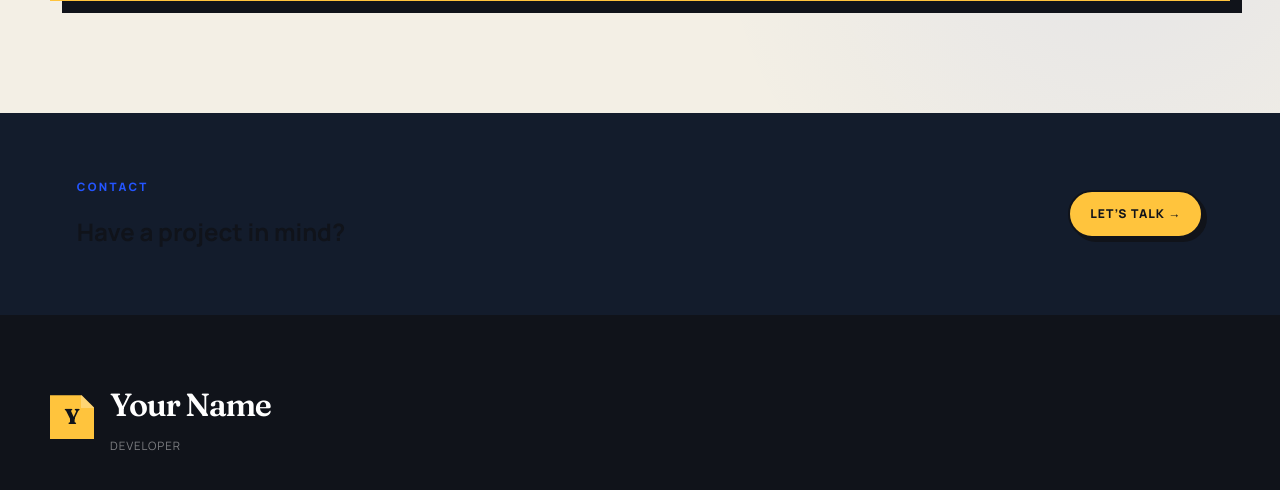
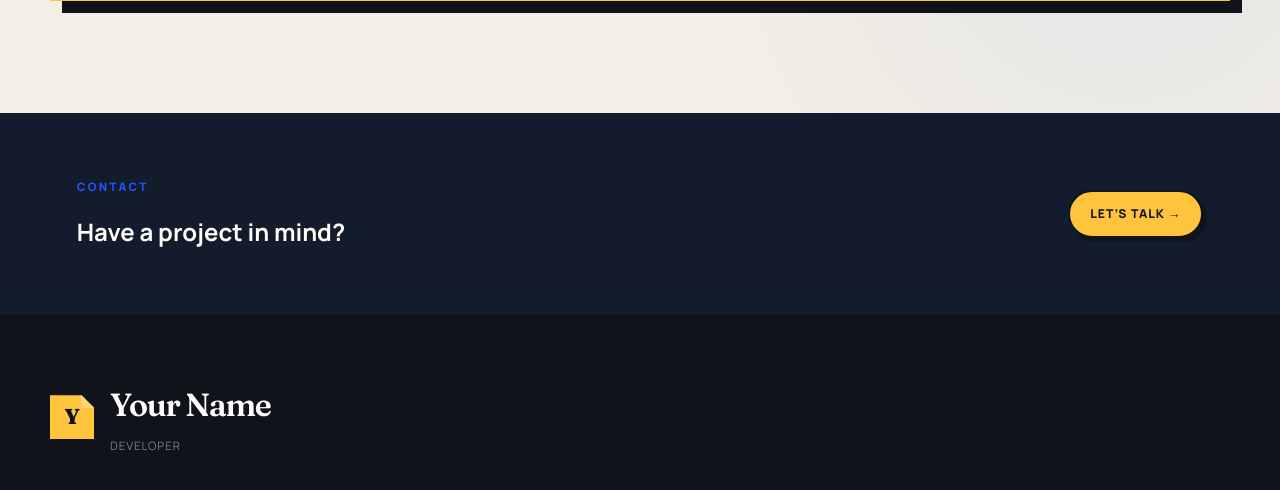
Before and after one commit to emaodoh/personal-blog, a FastAPI app: page / in a window 1280 px wide. Shown: the part 1617-2107 px from the top of the page. Run offline with FastAPI, Linux system fonts and the light colour scheme; data comes from the database, SQL or seed files in the repository; data that the repository does not hold is empty; parts of the project's set-up code (start-up, migrations or seed data) failed here and were passed over.

Commit message:
Fix homepage contact banner text contrast

```diff
--- a/static/site.css
+++ b/static/site.css
@@ -1615,7 +1615,7 @@ a {
 .recent-posts li { display: grid; gap: 0.35rem; padding: 0.9rem 0; border-bottom: 1px solid rgba(255,255,255,.12); }
 .recent-posts a { color: inherit; font-weight: 700; text-decoration: none; }
 .recent-posts span { font-size: 0.9rem; }
-.contact-strip { display: flex; align-items: center; justify-content: space-between; gap: 1.5rem; padding: 4rem max(6vw, 1.5rem); background: #131c2c; }
+.contact-strip { display: flex; align-items: center; justify-content: space-between; gap: 1.5rem; padding: 4rem max(6vw, 1.5rem); background: #131c2c; color: #fffdf8; }
 .contact-strip h2 { margin: 0; }
 .listing-page { min-height: 60vh; }
 .check-field { display: flex; align-items: center; gap: 0.65rem; margin: 0.6rem 0; color: var(--ink); font-size: 0.92rem; font-weight: 600; letter-spacing: normal; text-transform: none; }
```
